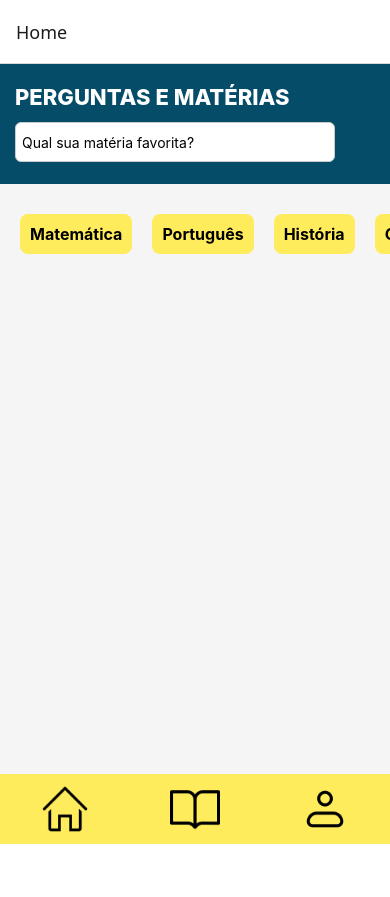
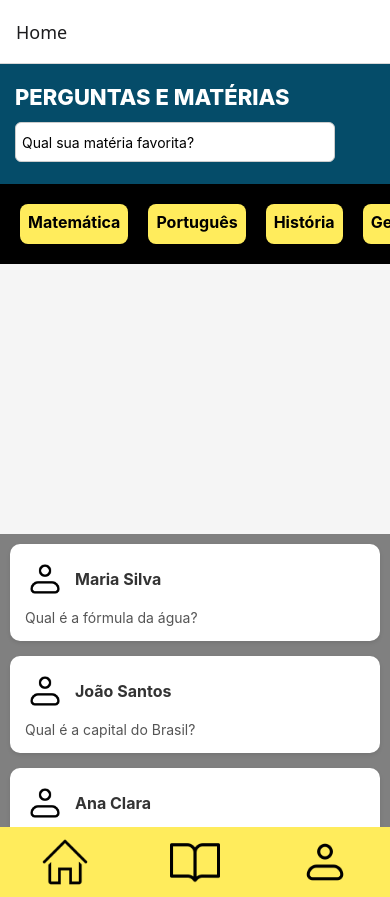
Before and after one commit to 13Richard04/Primezone-Celular, a React Native app in the folder Prime-Mobile/: screen / in a window 390 px wide. Before the commit the page ends 844 px from the top, so only its background shows below. Built offline with nearby package versions, Linux system fonts and the light colour scheme.

Commit message:
dsadsa
asdadsasd

```diff
--- /dev/null
+++ b/Prime-Mobile/components/Questions/questions.js
@@ -0,0 +1,33 @@
+// src/data/questions.js
+export const questions = [
+    {
+      id: 1,
+      imageSource: require('../../assets/Images/profileFooter.png'), // Substitua pelo caminho correto da imagem
+      name: 'Maria Silva',
+      question: 'Qual é a fórmula da água?',
+    },
+    {
+      id: 2,
+      imageSource: require('../../assets/Images/profileFooter.png'),
+      name: 'João Santos',
+      question: 'Qual é a capital do Brasil?',
+    },
+    {
+      id: 3,
+      imageSource: require('../../assets/Images/profileFooter.png'),
+      name: 'Ana Clara',
+      question: 'Explique a teoria da gravidade.',
+    },
+    {
+        id: 4,
+        imageSource: require('../../assets/Images/profileFooter.png'),
+        name: 'Cocão Moves',
+        question: 'Explique a teoria da relatividade.',
+      },
+      {
+        id: 5,
+        imageSource: require('../../assets/Images/profileFooter.png'),
+        name: 'RD',
+        question: 'Explique a teoria do Sales Trabalhar(só teoria, não é realidade).',
+      },
+  ];
--- a/Prime-Mobile/pages/Home/PagInicial.js
+++ b/Prime-Mobile/pages/Home/PagInicial.js
@@ -1,8 +1,8 @@
-// src/Pages/Home/Home.js
 import React from 'react';
-import { View, Text, ScrollView, StyleSheet } from 'react-native';
-import Header from '../../components/Header/Header'
+import { View, Text, ScrollView, Image, StyleSheet } from 'react-native';
+import Header from '../../components/Header/Header';
 import Footer from '../../components/Footer/Footer';
+import { questions } from '../../components/Questions/questions';
 
 const Home = () => {
   // Lista de matérias
@@ -11,7 +11,6 @@ const Home = () => {
   return (
     <View style={styles.container}>
       <Header />
-      {/* Adicionamos um espaçamento para compensar o Header absoluto */}
       {/* Carrossel de matérias */}
       <ScrollView
         horizontal
@@ -22,11 +21,25 @@ const Home = () => {
           <View key={index} style={styles.carouselItem}>
             <Text style={styles.carouselText}>{materia}</Text>
           </View>
-
-
-
         ))}
       </ScrollView>
+
+      {/* Container de questões com rolagem vertical */}
+      <ScrollView
+        contentContainerStyle={styles.questionsContainer}
+        style={styles.questionsScroll}
+      >
+        {questions.map((item) => (
+          <View key={item.id} style={styles.questionBox}>
+            <View style={styles.questionHeader}>
+              <Image source={item.imageSource} style={styles.profileImage} />
+              <Text style={styles.name}>{item.name}</Text>
+            </View>
+            <Text style={styles.questionText}>{item.question}</Text>
+          </View>
+        ))}
+      </ScrollView>
+
       <Footer />
     </View>
   );
@@ -39,26 +52,60 @@ const styles = StyleSheet.create({
   },
   carouselContainer: {
     paddingHorizontal: 10,
-    backgroundColor: '#f5f5f5',
+    backgroundColor: 'black',
+    maxHeight: 80,
   },
   carouselItem: {
     marginHorizontal: 10,
-    padding: 10,
+    padding: 8,
     backgroundColor: '#FFEC5C',
     borderRadius: 8,
     maxHeight: 40,
-    marginTop: 30,
+    marginTop: 20,  // Diminui o espaçamento superior do carrossel
   },
   carouselText: {
     fontSize: 16,
     color: '#000',
     fontWeight: 'bold',
   },
-  text: {
+  questionsScroll: {
+    flex: 1, // Impede que o ScrollView das perguntas afete o carrossel
+  },
+  questionsContainer: {
+    paddingHorizontal: 10,
+    backgroundColor: 'grey',
+    paddingTop: 10,  // Garante que o conteúdo das perguntas comece próximo do topo
+  },
+  questionBox: {
+    backgroundColor: '#fff',
+    borderRadius: 10,
+    padding: 15,
+    marginBottom: 15,
+    shadowColor: '#000',
+    shadowOffset: { width: 0, height: 2 },
+    shadowOpacity: 0.1,
+    shadowRadius: 4,
+    elevation: 2,
+  },
+  questionHeader: {
+    flexDirection: 'row',
+    alignItems: 'center',
+    marginBottom: 10,
+  },
+  profileImage: {
+    width: 40,
+    height: 40,
+    borderRadius: 20,
+    marginRight: 10,
+  },
+  name: {
     fontSize: 16,
+    fontWeight: 'bold',
     color: '#333',
-    textAlign: 'center',
-    marginVertical: 20,
+  },
+  questionText: {
+    fontSize: 14,
+    color: '#555',
   },
 });
 
```
